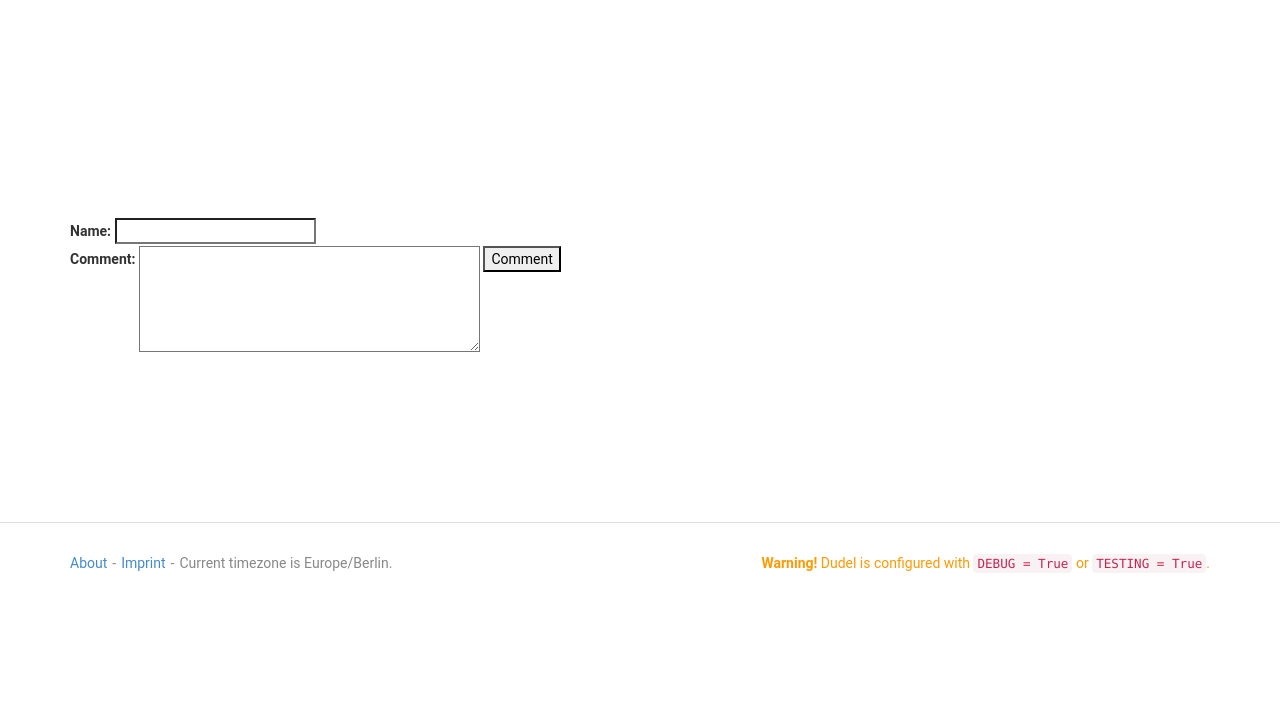
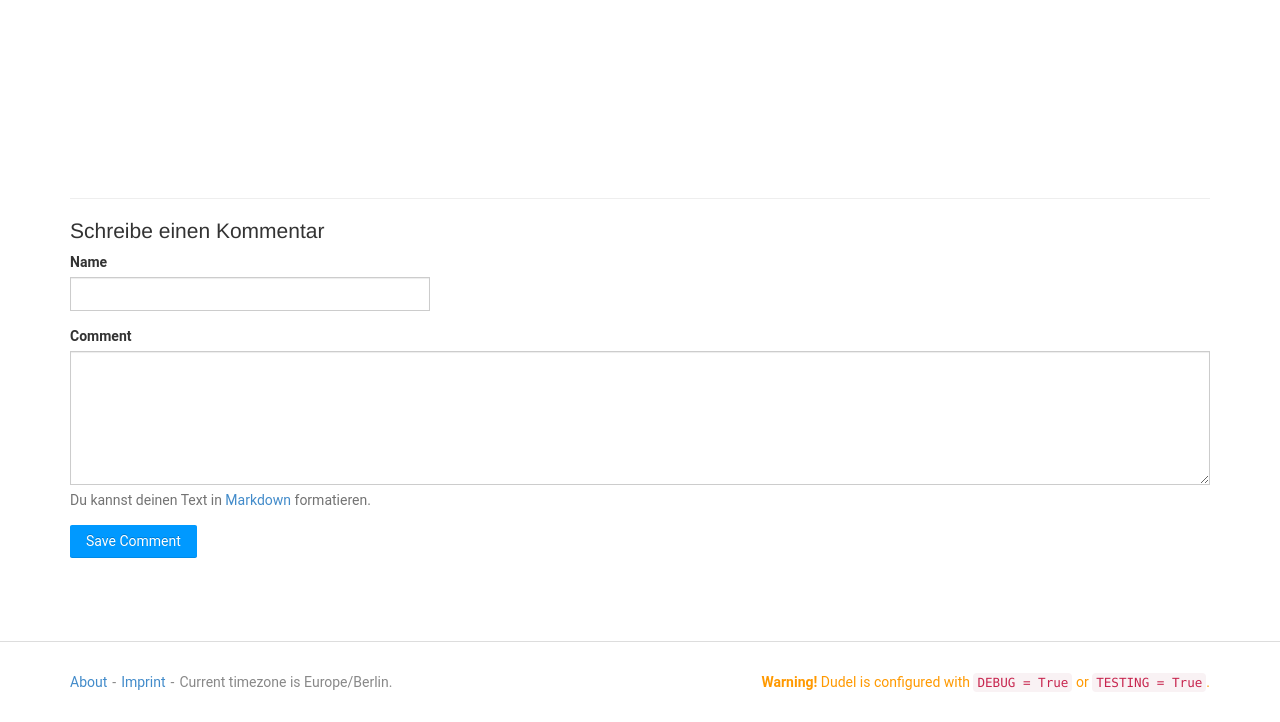
Before and after one commit to fsinfuhh/Bitpoll, a Django app: template dudel/poll/templates/poll/poll.html in a window 1280 px wide. Shown: the part 197-919 px from the top of the page. Before the commit the page ends 770 px from the top, so only its background shows below. Run offline with Django 3.2, Linux system fonts and the light colour scheme; the template is opened without the code that fills it, so the values that code supplies are empty; style sheets or scripts are compiled from the project's sources; parts of the project's set-up code (start-up, migrations or seed data) failed here and were passed over; some libraries are stand-ins or nearby versions.

Commit message:
make the comment form beautifull

```diff
--- a/dudel/poll/templates/poll/poll.html
+++ b/dudel/poll/templates/poll/poll.html
@@ -160,7 +160,7 @@
                     <div class="date">{{ comment.date_created }}</div>
 
                     <div class="edit">
-                        <a href="" title="Kommentar löschen" class="btn btn-default btn-xs"><i class="fa fa-trash-o"></i></a> {# TODO: #}
+                        <a href="" title="Kommentar löschen" class="btn btn-default btn-xs"><i class="fa fa-trash-o"></i></a> {# TODO: make it an form#}
                     </div>
 
                 </div>
@@ -169,23 +169,38 @@
             {% endfor %}
 
         </div>
-        <br><br>
-        <form action="{% url 'poll_comment' poll.url %}" method="POST" class="form-inline">
+        <hr>
+        <div class="noprint">
+            <h3>Schreibe einen Kommentar</h3>
+            <form action="{% url 'poll_comment' poll.url %}" method="POST" class="form">
                 {% csrf_token %}
-            <!-- TODO function new comment -->
+                <div class="form-group">
+                    <div class="row">
+                    <div class="col-sm-4">
                         {% if request.user.is_authenticated %}
-                <label>Name: </label>
-                <input type="text" title="Name" name="newComName" value="{{ request.user.get_username }}"
+                            <label>Name</label>
+                            <input class="form-control" type="text" title="Name" name="newComName" value="{{ request.user.get_username }}"
                                    readonly/>
                         {% else %}
-                <label>Name: </label>
-                <input type="text" title="Name" name="newComName"/>
+                            <label>Name</label>
+                            <input class="form-control" type="text" title="Name" name="newComName"/>
                         {% endif %}
-            <br/>
-            <label>Comment: </label>
-            <textarea title="new Comment" name="newCom" cols="40" rows="5"></textarea>
-
-            <input type="submit" title="Comment" value="Comment">
+                    </div>
+                    </div>
+                </div>
+                <div class="form-group">
+                <label>Comment</label>
+                <textarea title="new Comment" name="newCom" class="form-control" rows="6"></textarea>
+                    <p class="help-block">
+                        Du kannst deinen Text in
+                        <a href="http://daringfireball.net/projects/markdown/" target="_blank">Markdown</a>
+                        formatieren.
+                        </p> {# TODO: das geht (noch) nicht #}
+                </div>
+                <div class="form-group">
+                    <input class="action primary" type="submit" title="Save Comment" value="Save Comment">
+                </div>
             </form>
         </div>
+    </div>
 {% endblock %}
```
Lines whose indentation alone changed are shown as unchanged.
